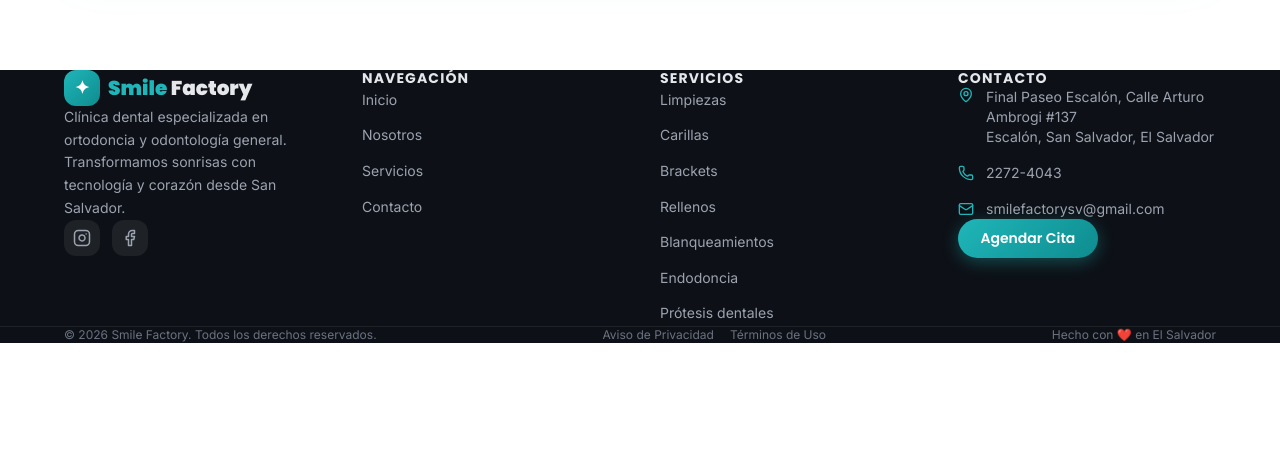
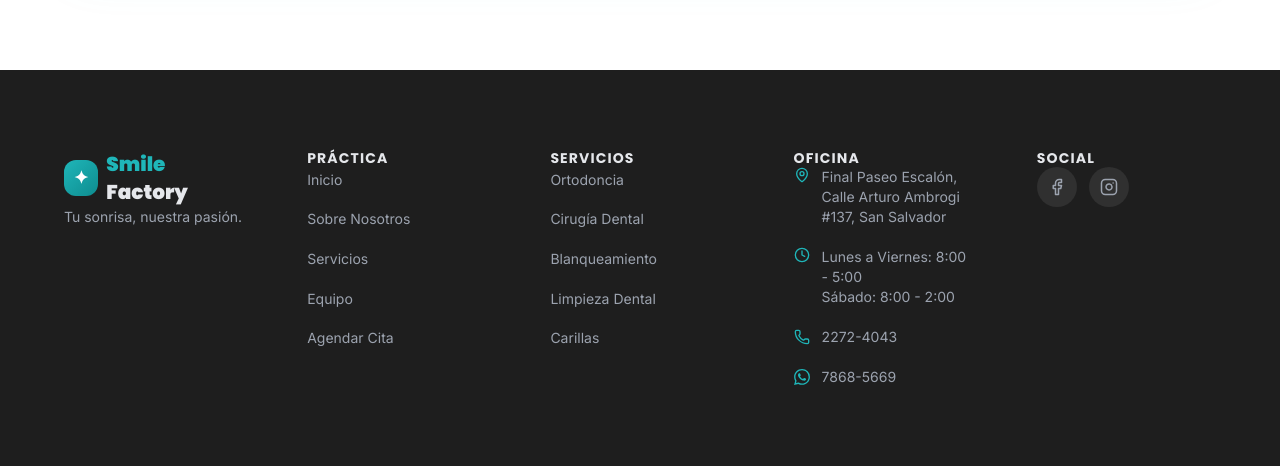
Before and after one commit to Arbriza-Agency/-Smile-Factory, a React (Vite) app: page / in a window 1280 px wide. Shown: the part 5994-6460 px from the top of the page. Before the commit the page ends 6337 px from the top, so only its background shows below. Built offline with nearby package versions, Linux system fonts and the light colour scheme.

Commit message:
:sparkles: feat: Agregar footer

```diff
--- a/src/components/Footer.jsx
+++ b/src/components/Footer.jsx
@@ -1,41 +1,21 @@
-import { Phone, Mail, MapPin, Instagram, Facebook } from 'lucide-react';
-import { Link, useNavigate, useLocation } from 'react-router-dom';
+import { Phone, Mail, MapPin, Clock, Instagram, Facebook } from 'lucide-react';
+import { useNavigate, useLocation } from 'react-router-dom';
 
-const QUICK_LINKS = [
-  { label: 'Inicio',      href: '#inicio',          type: 'scroll' },
-  { label: 'Nosotros',    href: '/sobre-nosotros',  type: 'route'  },
-  { label: 'Servicios',   href: '#servicios',       type: 'scroll' },
-  { label: 'Contacto',    href: '/contacto',        type: 'route'  },
+const PRACTICA_LINKS = [
+  { label: 'Inicio',        href: '#inicio',         type: 'scroll' },
+  { label: 'Sobre Nosotros', href: '/sobre-nosotros', type: 'route'  },
+  { label: 'Servicios',     href: '#servicios',      type: 'scroll' },
+  { label: 'Equipo',        href: '#equipo',         type: 'scroll' },
+  { label: 'Agendar Cita',  href: '/contacto',       type: 'route'  },
 ];
 
-const SERVICES_LINKS = [
-  { label: 'Limpiezas',           href: '#servicios' },
-  { label: 'Carillas',            href: '#servicios' },
-  { label: 'Brackets',            href: '#servicios' },
-  { label: 'Rellenos',            href: '#servicios' },
-  { label: 'Blanqueamientos',     href: '#servicios' },
-  { label: 'Endodoncia',          href: '#servicios' },
-  { label: 'Prótesis dentales',   href: '#servicios' },
+const SERVICIOS_LINKS = [
+  'Ortodoncia',
+  'Cirugía Dental',
+  'Blanqueamiento',
+  'Limpieza Dental',
+  'Carillas',
 ];
-
-const SOCIAL = [
-  {
-    icon: <Instagram size={18} />,
-    href: 'https://instagram.com/smilefactorysv',
-    label: 'Instagram',
-    color: '#E1306C',
-  },
-  {
-    icon: <Facebook size={18} />,
-    href: 'https://www.facebook.com/SmileFactorySv/',
-    label: 'Facebook',
-    color: '#1877F2',
-  },
-];
-
-const scroll = (href) => {
-  document.querySelector(href)?.scrollIntoView({ behavior: 'smooth' });
-};
 
 export default function Footer() {
   const year = new Date().getFullYear();
@@ -57,20 +37,32 @@
     }
   };
 
+  const handleServiceClick = () => {
+    if (location.pathname === '/') {
+      document.querySelector('#servicios')?.scrollIntoView({ behavior: 'smooth' });
+    } else {
+      navigate('/');
+      setTimeout(() => {
+        document.querySelector('#servicios')?.scrollIntoView({ behavior: 'smooth' });
+      }, 200);
+    }
+  };
+
   return (
-    <footer style={{ background: '#0D1117', color: '#E5E7EB' }}>
+    <footer style={{ background: '#1E1E1E', color: '#E5E7EB' }}>
+      <div className="container-custom" style={{ padding: '80px 24px' }}>
+        <div className="grid grid-cols-1 sm:grid-cols-2 lg:grid-cols-5 gap-x-16 gap-y-12">
 
-      {/* ── Main footer content ── */}
-      <div className="container-custom py-16">
-        <div className="grid grid-cols-1 sm:grid-cols-2 lg:grid-cols-4 gap-10">
-
-          {/* Brand column */}
+          {/* ── Col 1: Logo / Marca ── */}
           <div className="lg:col-span-1">
-            {/* Logo */}
             <a
               href="#inicio"
-              onClick={(e) => { e.preventDefault(); scroll('#inicio'); }}
-              className="flex items-center gap-2 mb-4"
+              onClick={(e) => {
+                e.preventDefault();
+                handleLinkClick({ href: '#inicio', type: 'scroll' });
+              }}
+              className="flex items-center gap-2 mb-6"
+              style={{ textDecoration: 'none' }}
             >
               <div
                 className="w-9 h-9 rounded-xl flex items-center justify-center text-white text-lg font-black"
@@ -83,60 +75,35 @@
                 <span style={{ color: '#E5E7EB' }}> Factory</span>
               </span>
             </a>
-
             <p
-              className="text-sm leading-relaxed mb-6"
+              className="text-sm leading-relaxed"
               style={{ fontFamily: 'Inter, sans-serif', color: '#9CA3AF' }}
             >
-              Clínica dental especializada en ortodoncia y odontología general.
-              Transformamos sonrisas con tecnología y corazón desde San Salvador.
+              Tu sonrisa, nuestra pasión.
             </p>
-
-            {/* Social */}
-            <div className="flex gap-3">
-              {SOCIAL.map(({ icon, href, label, color }) => (
-                <a
-                  key={label}
-                  href={href}
-                  target="_blank"
-                  rel="noopener noreferrer"
-                  aria-label={label}
-                  className="w-9 h-9 rounded-xl flex items-center justify-center transition-all hover:scale-110"
-                  style={{
-                    background: 'rgba(255,255,255,0.07)',
-                    color: '#9CA3AF',
-                  }}
-                  onMouseEnter={(e) => {
-                    e.currentTarget.style.background = color + '22';
-                    e.currentTarget.style.color = color;
-                  }}
-                  onMouseLeave={(e) => {
-                    e.currentTarget.style.background = 'rgba(255,255,255,0.07)';
-                    e.currentTarget.style.color = '#9CA3AF';
-                  }}
-                >
-                  {icon}
-                </a>
-              ))}
-            </div>
           </div>
 
-          {/* Quick links */}
+          {/* ── Col 2: Práctica ── */}
           <div>
             <h4
-              className="font-bold text-sm mb-5 tracking-wide"
-              style={{ fontFamily: 'Poppins, sans-serif', color: '#E5E7EB', textTransform: 'uppercase', letterSpacing: '0.08em' }}
+              className="font-bold text-sm mb-7 tracking-wide"
+              style={{
+                fontFamily: 'Poppins, sans-serif',
+                color: '#E5E7EB',
+                textTransform: 'uppercase',
+                letterSpacing: '0.08em',
+              }}
             >
-              Navegación
+              Práctica
             </h4>
-            <ul className="flex flex-col gap-2.5">
-              {QUICK_LINKS.map((link) => (
+            <ul className="flex flex-col gap-3.5">
+              {PRACTICA_LINKS.map((link) => (
                 <li key={link.label}>
                   <a
                     href={link.href}
                     onClick={(e) => { e.preventDefault(); handleLinkClick(link); }}
                     className="text-sm transition-colors hover:text-white"
-                    style={{ fontFamily: 'Inter, sans-serif', color: '#9CA3AF' }}
+                    style={{ fontFamily: 'Inter, sans-serif', color: '#9CA3AF', textDecoration: 'none' }}
                   >
                     {link.label}
                   </a>
@@ -145,22 +112,27 @@
             </ul>
           </div>
 
-          {/* Services */}
+          {/* ── Col 3: Servicios ── */}
           <div>
             <h4
-              className="font-bold text-sm mb-5 tracking-wide"
-              style={{ fontFamily: 'Poppins, sans-serif', color: '#E5E7EB', textTransform: 'uppercase', letterSpacing: '0.08em' }}
+              className="font-bold text-sm mb-7 tracking-wide"
+              style={{
+                fontFamily: 'Poppins, sans-serif',
+                color: '#E5E7EB',
+                textTransform: 'uppercase',
+                letterSpacing: '0.08em',
+              }}
             >
               Servicios
             </h4>
-            <ul className="flex flex-col gap-2.5">
-              {SERVICES_LINKS.map(({ label, href }) => (
+            <ul className="flex flex-col gap-3.5">
+              {SERVICIOS_LINKS.map((label) => (
                 <li key={label}>
                   <a
-                    href={href}
-                    onClick={(e) => { e.preventDefault(); scroll(href); }}
+                    href="#servicios"
+                    onClick={(e) => { e.preventDefault(); handleServiceClick(); }}
                     className="text-sm transition-colors hover:text-white"
-                    style={{ fontFamily: 'Inter, sans-serif', color: '#9CA3AF' }}
+                    style={{ fontFamily: 'Inter, sans-serif', color: '#9CA3AF', textDecoration: 'none' }}
                   >
                     {label}
                   </a>
@@ -169,19 +141,31 @@
             </ul>
           </div>
 
-          {/* Contact info */}
+          {/* ── Col 4: Oficina ── */}
           <div>
             <h4
-              className="font-bold text-sm mb-5 tracking-wide"
-              style={{ fontFamily: 'Poppins, sans-serif', color: '#E5E7EB', textTransform: 'uppercase', letterSpacing: '0.08em' }}
+              className="font-bold text-sm mb-7 tracking-wide"
+              style={{
+                fontFamily: 'Poppins, sans-serif',
+                color: '#E5E7EB',
+                textTransform: 'uppercase',
+                letterSpacing: '0.08em',
+              }}
             >
-              Contacto
+              Oficina
             </h4>
-            <ul className="flex flex-col gap-4">
+            <ul className="flex flex-col gap-5">
               <li className="flex items-start gap-3">
                 <MapPin size={16} className="shrink-0 mt-0.5" style={{ color: '#1FB6B9' }} />
                 <span className="text-sm" style={{ fontFamily: 'Inter, sans-serif', color: '#9CA3AF' }}>
-                  Final Paseo Escalón, Calle Arturo Ambrogi #137<br />Escalón, San Salvador, El Salvador
+                  Final Paseo Escalón, Calle Arturo Ambrogi #137, San Salvador
+                </span>
+              </li>
+              <li className="flex items-start gap-3">
+                <Clock size={16} className="shrink-0 mt-0.5" style={{ color: '#1FB6B9' }} />
+                <span className="text-sm" style={{ fontFamily: 'Inter, sans-serif', color: '#9CA3AF' }}>
+                  Lunes a Viernes: 8:00 - 5:00<br />
+                  Sábado: 8:00 - 2:00
                 </span>
               </li>
               <li className="flex items-center gap-3">
@@ -189,45 +173,97 @@
                 <a
                   href="tel:+50322724043"
                   className="text-sm transition-colors hover:text-white"
-                  style={{ fontFamily: 'Inter, sans-serif', color: '#9CA3AF' }}
+                  style={{ fontFamily: 'Inter, sans-serif', color: '#9CA3AF', textDecoration: 'none' }}
                 >
                   2272-4043
                 </a>
               </li>
               <li className="flex items-center gap-3">
-                <Mail size={16} className="shrink-0" style={{ color: '#1FB6B9' }} />
+                <svg
+                  xmlns="http://www.w3.org/2000/svg"
+                  viewBox="0 0 24 24"
+                  fill="#1FB6B9"
+                  className="shrink-0"
+                  style={{ width: 16, height: 16 }}
+                >
+                  <path d="M17.472 14.382c-.297-.149-1.758-.867-2.03-.967-.273-.099-.471-.148-.67.15-.197.297-.767.966-.94 1.164-.173.199-.347.223-.644.075-.297-.15-1.255-.463-2.39-1.475-.883-.788-1.48-1.761-1.653-2.059-.173-.297-.018-.458.13-.606.134-.133.298-.347.446-.52.149-.174.198-.298.298-.497.099-.198.05-.371-.025-.52-.075-.149-.669-1.612-.916-2.207-.242-.579-.487-.5-.669-.51-.173-.008-.371-.01-.57-.01-.198 0-.52.074-.792.372-.272.297-1.04 1.016-1.04 2.479 0 1.462 1.065 2.875 1.213 3.074.149.198 2.096 3.2 5.077 4.487.709.306 1.262.489 1.694.625.712.227 1.36.195 1.871.118.571-.085 1.758-.719 2.006-1.413.248-.694.248-1.289.173-1.413-.074-.124-.272-.198-.57-.347m-5.421 7.403h-.004a9.87 9.87 0 01-5.031-1.378l-.361-.214-3.741.982.998-3.648-.235-.374a9.86 9.86 0 01-1.51-5.26c.001-5.45 4.436-9.884 9.888-9.884 2.64 0 5.122 1.03 6.988 2.898a9.825 9.825 0 012.893 6.994c-.003 5.45-4.437 9.884-9.885 9.884m8.413-18.297A11.815 11.815 0 0012.05 0C5.495 0 .16 5.335.157 11.892c0 2.096.547 4.142 1.588 5.945L.057 24l6.305-1.654a11.882 11.882 0 005.683 1.448h.005c6.554 0 11.89-5.335 11.893-11.893a11.821 11.821 0 00-3.48-8.413z" />
+                </svg>
                 <a
-                  href="mailto:smilefactorysv@gmail.com"
+                  href="https://wa.me/50378685669"
+                  target="_blank"
+                  rel="noopener noreferrer"
                   className="text-sm transition-colors hover:text-white"
-                  style={{ fontFamily: 'Inter, sans-serif', color: '#9CA3AF' }}
+                  style={{ fontFamily: 'Inter, sans-serif', color: '#9CA3AF', textDecoration: 'none' }}
                 >
-                  smilefactorysv@gmail.com
+                  7868-5669
                 </a>
               </li>
             </ul>
+          </div>
 
-            {/* CTA */}
-            <Link
-              to="/contacto"
-              className="inline-flex items-center gap-2 mt-6 text-sm font-semibold transition-all hover:opacity-90"
+          {/* ── Col 5: Social ── */}
+          <div>
+            <h4
+              className="font-bold text-sm mb-7 tracking-wide"
               style={{
-                background: 'linear-gradient(135deg,#1FB6B9,#0E8C8F)',
-                color: 'white',
-                padding: '0.6rem 1.4rem',
-                borderRadius: '9999px',
                 fontFamily: 'Poppins, sans-serif',
-                boxShadow: '0 4px 16px rgba(31,182,185,0.35)',
-                textDecoration: 'none',
+                color: '#E5E7EB',
+                textTransform: 'uppercase',
+                letterSpacing: '0.08em',
               }}
             >
-              Agendar Cita
-            </Link>
+              Social
+            </h4>
+            <div className="flex gap-3">
+              <a
+                href="https://www.facebook.com/SmileFactorySv/"
+                target="_blank"
+                rel="noopener noreferrer"
+                aria-label="Facebook"
+                className="w-10 h-10 rounded-full flex items-center justify-center transition-all"
+                style={{
+                  background: 'rgba(255,255,255,0.08)',
+                  color: '#9CA3AF',
+                }}
+                onMouseEnter={(e) => {
+                  e.currentTarget.style.background = 'rgba(31,182,185,0.15)';
+                  e.currentTarget.style.color = '#1FB6B9';
+                }}
+                onMouseLeave={(e) => {
+                  e.currentTarget.style.background = 'rgba(255,255,255,0.08)';
+                  e.currentTarget.style.color = '#9CA3AF';
+                }}
+              >
+                <Facebook size={18} />
+              </a>
+              <a
+                href="https://instagram.com/smilefactorysv"
+                target="_blank"
+                rel="noopener noreferrer"
+                aria-label="Instagram"
+                className="w-10 h-10 rounded-full flex items-center justify-center transition-all"
+                style={{
+                  background: 'rgba(255,255,255,0.08)',
+                  color: '#9CA3AF',
+                }}
+                onMouseEnter={(e) => {
+                  e.currentTarget.style.background = 'rgba(31,182,185,0.15)';
+                  e.currentTarget.style.color = '#1FB6B9';
+                }}
+                onMouseLeave={(e) => {
+                  e.currentTarget.style.background = 'rgba(255,255,255,0.08)';
+                  e.currentTarget.style.color = '#9CA3AF';
+                }}
+              >
+                <Instagram size={18} />
+              </a>
+            </div>
           </div>
         </div>
       </div>
 
       {/* ── Divider ── */}
-      <div style={{ borderTop: '1px solid rgba(255,255,255,0.07)' }} />
+      <div style={{ borderTop: '1px solid rgba(255,255,255,0.08)' }} />
 
       {/* ── Bottom bar ── */}
       <div className="container-custom py-5">
@@ -236,26 +272,15 @@
             className="text-xs"
             style={{ fontFamily: 'Inter, sans-serif', color: '#6B7280' }}
           >
-            © {year} Smile Factory. Todos los derechos reservados.
+            &copy; Smile Factory {year} | Todos los derechos reservados
           </p>
-          <div className="flex items-center gap-4">
-            {['Aviso de Privacidad', 'Términos de Uso'].map((l) => (
-              <a
-                key={l}
-                href="#"
-                className="text-xs transition-colors hover:text-white"
-                style={{ fontFamily: 'Inter, sans-serif', color: '#6B7280' }}
-              >
-                {l}
-              </a>
-            ))}
-          </div>
-          <p
-            className="text-xs"
-            style={{ fontFamily: 'Inter, sans-serif', color: '#6B7280' }}
+          <a
+            href="mailto:smilefactorysv@gmail.com"
+            className="text-xs transition-colors hover:text-white"
+            style={{ fontFamily: 'Inter, sans-serif', color: '#6B7280', textDecoration: 'none' }}
           >
-            Hecho con ❤️ en El Salvador
-          </p>
+            smilefactorysv@gmail.com
+          </a>
         </div>
       </div>
     </footer>
```
